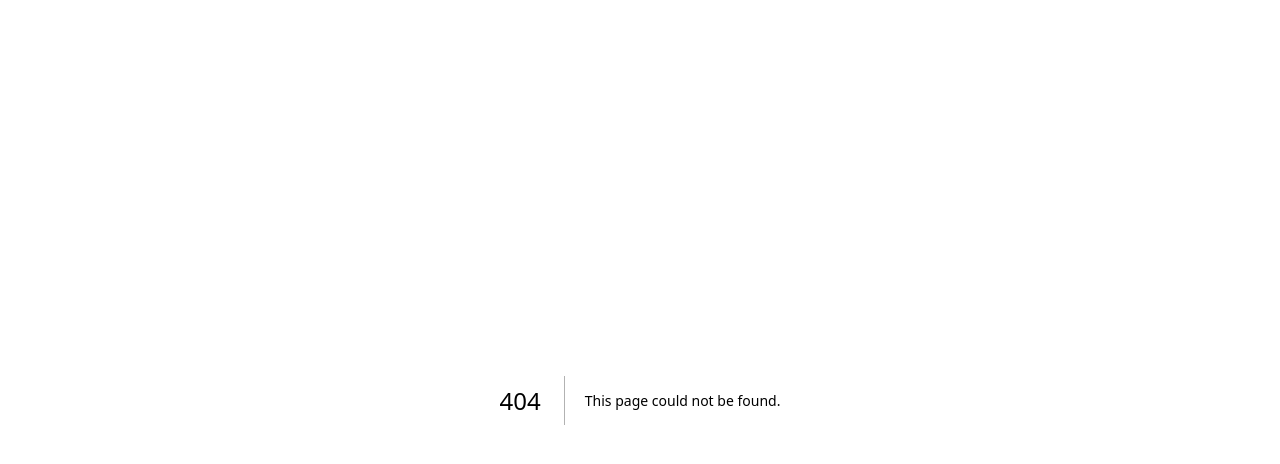
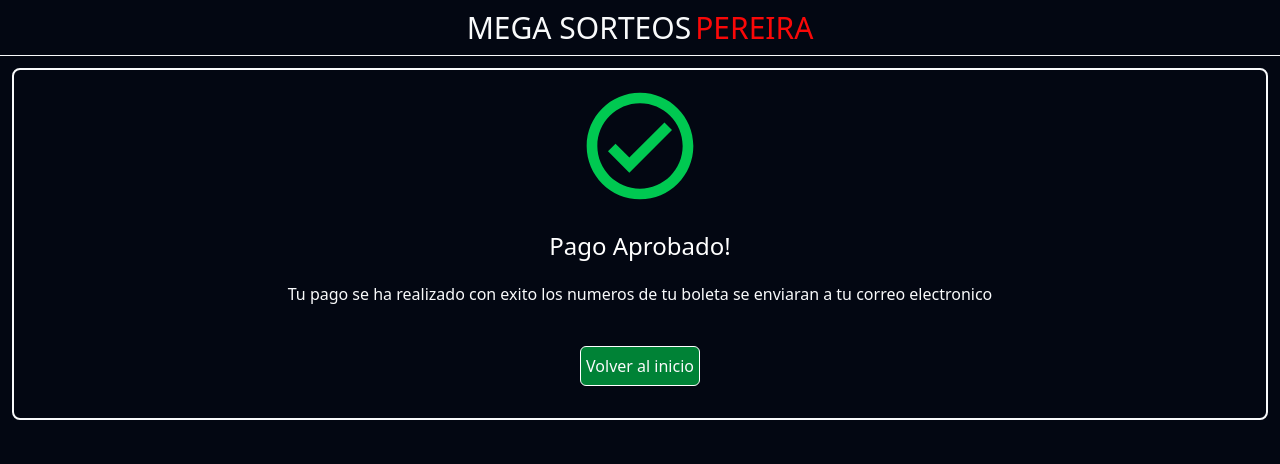
Before and after one commit to juancho391/mega_sorteos_pereira, a Next.js app: page /aprobado in a window 1280 px wide. Before the commit this address had no page. Shown: the top 464 px of the page. Built offline with nearby package versions, Linux system fonts and the light colour scheme.

Commit message:
pagina de confirmacion y rechazo del pago, pase el header al layout para mostrarlo tambien en las paginas de confirmacion  y rechazo

```diff
--- /dev/null
+++ b/app/aprobado/page.tsx
@@ -0,0 +1,4 @@
+import InfoPago from "@/components/ui/InfoPago";
+export default function Aprobado() {
+  return <InfoPago text="Pago Aprobado" aprobado={true} />;
+}
--- /dev/null
+++ b/app/denegado/page.tsx
@@ -0,0 +1,5 @@
+import InfoPago from "@/components/ui/InfoPago";
+
+export default function Denegado() {
+  return <InfoPago text="Pago Rechazado" aprobado={false} />;
+}
--- a/app/layout.tsx
+++ b/app/layout.tsx
@@ -2,6 +2,8 @@ import type { Metadata } from "next";
 import { Geist, Geist_Mono } from "next/font/google";
 import "./globals.css";
 import { ContextProvider } from "@/context/Context";
+import Header from "@/components/Header";
+import Footer from "@/components/Footer";
 
 const geistSans = Geist({
   variable: "--font-geist-sans",
@@ -28,7 +30,9 @@ export default function RootLayout({
       <body
         className={`${geistSans.variable} ${geistMono.variable} antialiased`}
       >
+        <Header />
         <ContextProvider>{children}</ContextProvider>
+        {/* <Footer /> */}
       </body>
     </html>
   );
--- a/app/page.tsx
+++ b/app/page.tsx
@@ -1,4 +1,3 @@
-import Header from "@/components/Header";
 import Rifa from "@/components/Rifa";
 import { Boleta } from "@/context/type";
 import CompraSection from "@/components/CompraSection";
@@ -54,7 +53,7 @@ export default function Home() {
   ];
   return (
     <div className="flex items-center flex-col py-2 space-y-7 sm:space-y-0">
-      <Header />
+      {/* <Header /> */}
       <div className="w-full sm:p-14 flex items-center flex-col space-y-6">
         <Rifa
           precio={10000}
--- /dev/null
+++ b/components/ui/InfoPago.tsx
@@ -0,0 +1,39 @@
+import { MdOutlineCheckCircle } from "react-icons/md";
+import { GoXCircle } from "react-icons/go";
+export interface InfoSolicitud {
+  text: string;
+  aprobado: boolean;
+}
+
+export default function InfoPago(props: InfoSolicitud) {
+  const mensaje = props.aprobado
+    ? "Tu pago se ha realizado con exito los numeros de tu boleta se enviaran a tu correo electronico"
+    : "Algo salio mal no pudimos procesar tu pago intentalo nuevamente";
+  return (
+    <div className="flex items-center flex-col p-3 space-y-7 sm:space-y-0 text-center">
+      {/* <Header /> */}
+      <div className="flex flex-col items-center border-2 border-brandYellow rounded-md w-full p-3 gap-5">
+        {props.aprobado ? (
+          <div className="text-9xl text-green-500">
+            <MdOutlineCheckCircle />
+          </div>
+        ) : (
+          <div className="text-9xl text-brandRed">
+            <GoXCircle />
+          </div>
+        )}
+        <h1 className={` text-2xl text-white${props.aprobado ? "" : ""}`}>
+          {props.text}!
+        </h1>
+        <h3>{mensaje}</h3>
+        <button
+          className={`w-30 h-10 border-1 m-5 border-white rounded-sm cursor-pointer ${
+            props.aprobado ? "bg-green-700" : "bg-brandRed"
+          }`}
+        >
+          Volver al inicio
+        </button>
+      </div>
+    </div>
+  );
+}
```
